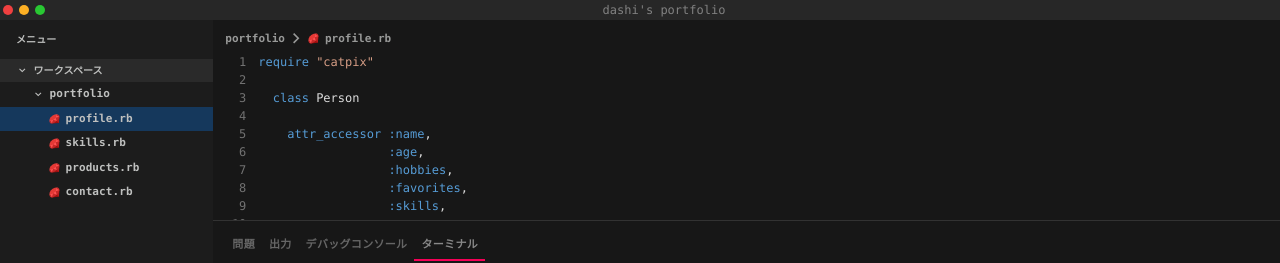
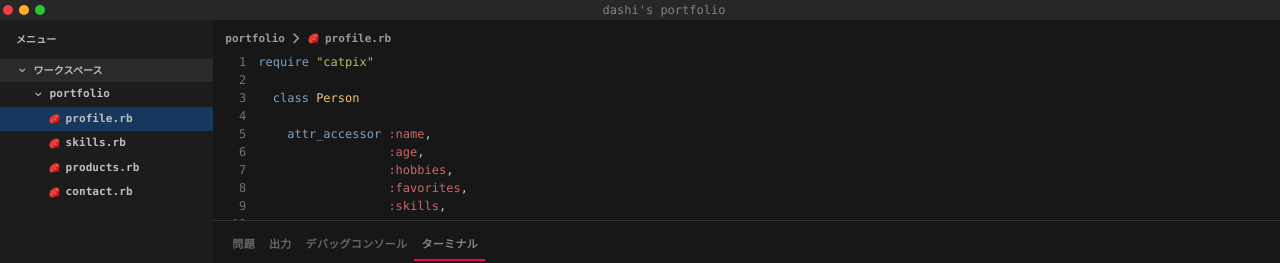
Before and after one commit to dashi296/portfolio, a React (Create React App) app: page / in a window 1280 px wide. Shown: the top 263 px of the page. Built offline with nearby package versions, Linux system fonts and the light colour scheme.

Commit message:
EditorのHighlightのthemeを変更、aタグを別タブで開くように変更

```diff
--- a/src/components/atoms/RubyHighlighter.tsx
+++ b/src/components/atoms/RubyHighlighter.tsx
@@ -1,14 +1,15 @@
 import React from 'react';
 import SyntaxHighlighter, { SyntaxHighlighterProps } from 'react-syntax-highlighter';
-import { vs2015 } from 'react-syntax-highlighter/dist/esm/styles/hljs';
+import { hybrid } from 'react-syntax-highlighter/dist/esm/styles/hljs';
 
 const RubyHighlighter = (props: SyntaxHighlighterProps) => {
 
+  const highlightTheme = hybrid;
   return (
     <SyntaxHighlighter
       {...props}
       language="ruby"
-      style={vs2015}
+      style={highlightTheme}
       customStyle={{ display: 'flex', lineHeight: 1.5, backgroundColor: '#171717' }}
       wrapLines={true}
       lineNumberContainerStyle={{ textAlign: 'right', paddingRight: 15, width: 40 }}
--- a/src/data/terminal.ts
+++ b/src/data/terminal.ts
@@ -41,18 +41,18 @@ const TerminalData: Record<string, string> = {
   products: `
   ==================================================
 
-  <a href="https://draftbox.herokuapp.com"><img class="product-img" src="./images/draftbox.png"></a>
+  <a target="_blank" rel="noopener noreferrer" href="https://draftbox.herokuapp.com"><img class="product-img" src="./images/draftbox.png"></a>
   title: <strong>DraftBox</strong>
-  url: <a class="terminal-link" href="https://draftbox.herokuapp.com/">https://draftbox.herokuapp.com/</a>
+  url: <a class="terminal-link" target="_blank" rel="noopener noreferrer" href="https://draftbox.herokuapp.com/">https://draftbox.herokuapp.com/</a>
   backend: [<span class="rails">"Rails"</span>, <span class="heroku">"Heroku"</span>]
   frontend: [<span class="jquery">"jQuery"</span>, "Marked.js"]
   description: オンラインMarkdownメモサービス
 
   --------------------------------------------------
 
-  <a href="https://twesumes.net"><img class="product-img" src="./images/twesume.png"></a>
+  <a target="_blank" rel="noopener noreferrer" href="https://twesumes.net"><img class="product-img" src="./images/twesume.png"></a>
   title: <strong>TWESUME ~ みんなのTwitter履歴書 ~</strong>
-  url: <a class="terminal-link" href="https://twesumes.net">https://twesumes.net/</a>
+  url: <a class="terminal-link" target="_blank" rel="noopener noreferrer" href="https://twesumes.net">https://twesumes.net/</a>
   backend: [<span class="rails">"Rails"</span>, <span class="heroku">"Heroku"</span>]
   frontend: [<span class="jquery">"jQuery"</span>, <span class="bootstrap">"Bootstrap"</span>, <span class="html2canvas">"html2canvas"</span>]
   description: ポートフォリオでアピールするTwitter転職支援サービス
```
